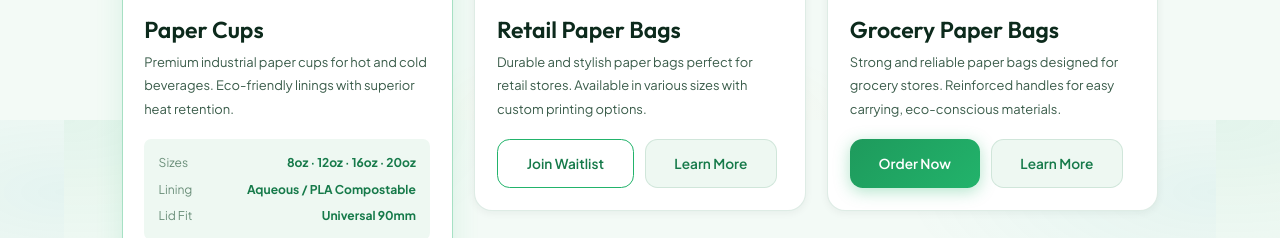
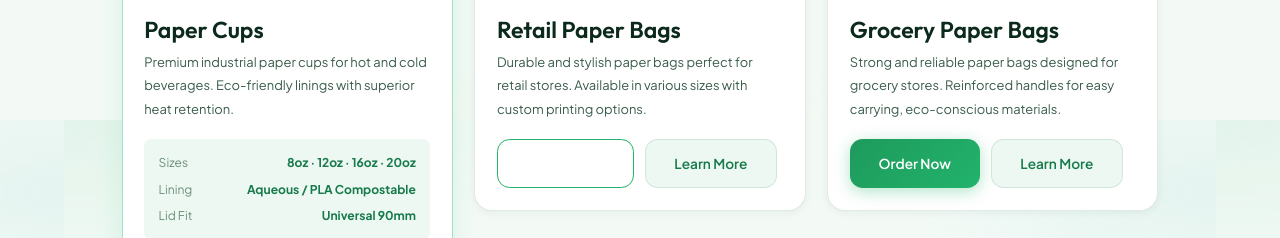
Before and after one commit to nathnaeldem/kanabags, a Vue app: page / in a window 1280 px wide. Shown: the part 1320-1558 px from the top of the page. Built offline with nearby package versions, Linux system fonts and the light colour scheme.

Commit message:
outline button color

```diff
--- a/src/index.css
+++ b/src/index.css
@@ -144,7 +144,7 @@ strong { color: var(--text-primary); }
 
 .btn-outline {
   background: transparent;
-  color: var(--green-700);
+  color: white;
   border: 1.5px solid var(--green-500);
 }
 .btn-outline:hover {
--- a/src/pages/EnvironmentPage.vue
+++ b/src/pages/EnvironmentPage.vue
@@ -88,7 +88,7 @@
           <h2>Make the <span class="gradient-text">Sustainable Choice</span></h2>
           <p>Every order with KanaBags LLC directly contributes to reducing plastic pollution and supporting responsible forestry. Partner with us and make your brand part of the solution.</p>
           <div class="impact-actions">
-            <router-link to="/order" class="btn btn-primary btn-lg">Start Your Order</router-link>
+            <router-link to="/order" class="btn btn-primary btn-lg" >Start Your Order</router-link>
             <router-link to="/contact" class="btn btn-outline btn-lg">Ask About Our Standards</router-link>
           </div>
         </div>
```
